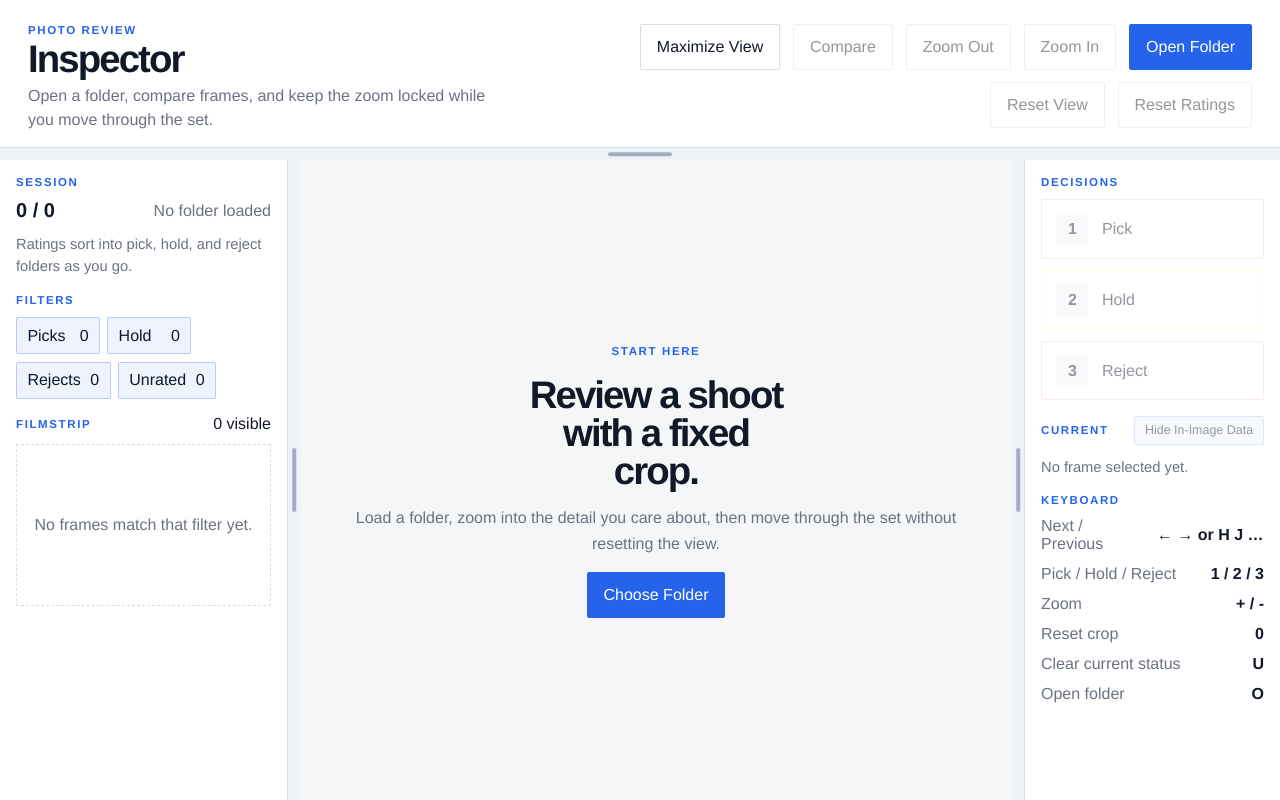
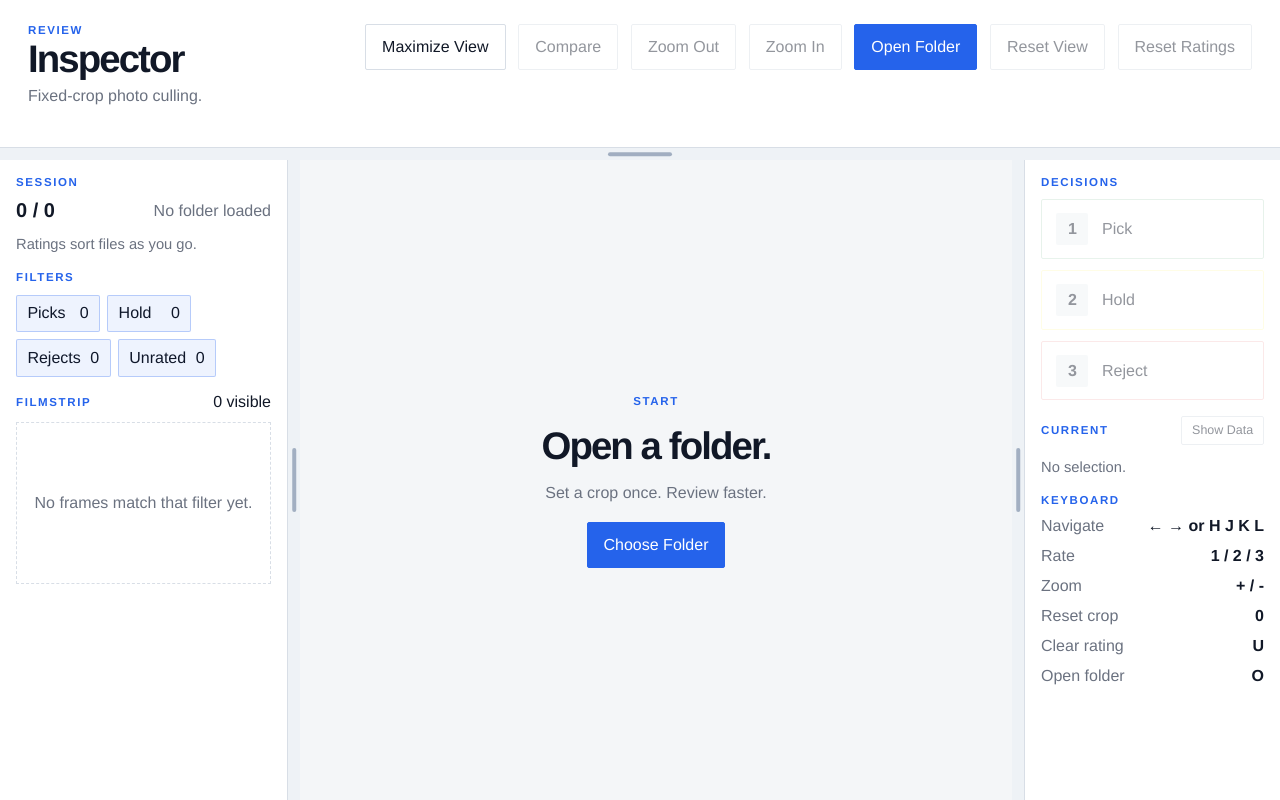
Before and after one commit to ericceg/inspector, a React (Vite) app: page / in a window 1280 px wide. Built offline with nearby package versions, Linux system fonts and the light colour scheme.

Commit message:
Trim app copy

```diff
--- a/src/App.tsx
+++ b/src/App.tsx
@@ -64,7 +64,7 @@ function App() {
   const [selectedIndex, setSelectedIndex] = useState(0);
   const [stripFilter, setStripFilter] = useState<StripFilter>(createAllStripFilter);
   const [showCompare, setShowCompare] = useState(false);
-  const [showImageValues, setShowImageValues] = useState(true);
+  const [showImageValues, setShowImageValues] = useState(false);
   const [isTopbarCollapsed, setIsTopbarCollapsed] = useState(false);
   const [isLeftRailCollapsed, setIsLeftRailCollapsed] = useState(false);
   const [isRightRailCollapsed, setIsRightRailCollapsed] = useState(false);
@@ -169,9 +169,9 @@ function App() {
         setSelectedIndex(0);
         setFolderPath(selectedPath);
         setViewerState(DEFAULT_VIEWER_STATE);
-        setLoadError("No viewable photos were found in that folder.");
+        setLoadError("No photos found.");
         await message(
-          "No supported photos or RAW files were found in the selected folder.",
+          "No supported photos found.",
           {
             title: "Nothing to review",
             kind: "warning",
@@ -867,8 +867,8 @@ function App() {
           <div className="loading-overlay__panel">
             <span aria-hidden="true" className="loading-overlay__spinner" />
             <div>
-              <strong>Loading folder</strong>
-              <p>Scanning files. RAW previews render as frames open.</p>
+              <strong>Loading</strong>
+              <p>Scanning files.</p>
             </div>
           </div>
         </div>
@@ -876,12 +876,9 @@ function App() {
 
       <header ref={topbarRef} className="topbar">
         <div className="topbar__brand">
-          <p className="topbar__eyebrow">Photo Review</p>
+          <p className="topbar__eyebrow">Review</p>
           <h1>Inspector</h1>
-          <p className="topbar__summary">
-            Open a folder, compare frames, and keep the zoom locked while you
-            move through the set.
-          </p>
+          <p className="topbar__summary">Fixed-crop photo culling.</p>
         </div>
 
         <div className="topbar__actions">
@@ -956,9 +953,9 @@ function App() {
             ) : null}
             <p className="session-note">
               {isLoading
-                ? "Scanning files. RAW previews render after the list opens."
+                ? "Scanning files."
                 : rawPreviewStatusText ||
-                  "Ratings sort into pick, hold, and reject folders as you go."}
+                  "Ratings sort files as you go."}
             </p>
             {loadError ? <p className="session-error">{loadError}</p> : null}
           </div>
@@ -1025,7 +1022,7 @@ function App() {
                           />
                         ) : (
                           <span className="filmstrip__thumb-placeholder">
-                            {photo.previewStatus === "error" ? "RAW failed" : "RAW"}
+                            {photo.previewStatus === "error" ? "Failed" : "RAW"}
                           </span>
                         )}
                       </div>
@@ -1113,12 +1110,9 @@ function App() {
             </div>
           ) : (
             <div className="empty-workspace">
-              <p className="section-label">Start Here</p>
-              <h2>Review a shoot with a fixed crop.</h2>
-              <p>
-                Load a folder, zoom into the detail you care about, then move
-                through the set without resetting the view.
-              </p>
+              <p className="section-label">Start</p>
+              <h2>Open a folder.</h2>
+              <p>Set a crop once. Review faster.</p>
               <button
                 className="button button--primary"
                 onClick={() => void loadFolder()}
@@ -1192,7 +1186,7 @@ function App() {
                 onClick={() => setShowImageValues((current) => !current)}
                 type="button"
               >
-                {showImageValues ? "Hide In-Image Data" : "Show In-Image Data"}
+                {showImageValues ? "Hide Data" : "Show Data"}
               </button>
             </div>
             {selectedPhoto ? (
@@ -1228,7 +1222,7 @@ function App() {
 
                 <div className="detail-list detail-list--metadata">
                   {isSelectedPhotoMetadataLoading ? (
-                    <p className="muted-copy">Reading embedded image values…</p>
+                    <p className="muted-copy">Reading data…</p>
                   ) : selectedPhotoMetadataError ? (
                     <p className="muted-copy">{selectedPhotoMetadataError}</p>
                   ) : selectedPhotoMetadata?.length ? (
@@ -1239,12 +1233,12 @@ function App() {
                       </div>
                     ))
                   ) : (
-                    <p className="muted-copy">No embedded image values found for this file.</p>
+                    <p className="muted-copy">No image data.</p>
                   )}
                 </div>
               </>
             ) : (
-              <p className="muted-copy">No frame selected yet.</p>
+              <p className="muted-copy">No selection.</p>
             )}
           </div>
 
@@ -1252,11 +1246,11 @@ function App() {
             <p className="section-label">Keyboard</p>
             <div className="shortcut-list">
               <div className="shortcut-list__row">
-                <span>Next / Previous</span>
+                <span>Navigate</span>
                 <strong>← → or H J K L</strong>
               </div>
               <div className="shortcut-list__row">
-                <span>Pick / Hold / Reject</span>
+                <span>Rate</span>
                 <strong>1 / 2 / 3</strong>
               </div>
               <div className="shortcut-list__row">
@@ -1268,7 +1262,7 @@ function App() {
                 <strong>0</strong>
               </div>
               <div className="shortcut-list__row">
-                <span>Clear current status</span>
+                <span>Clear rating</span>
                 <strong>U</strong>
               </div>
               <div className="shortcut-list__row">
--- a/src/components/PhotoStage.tsx
+++ b/src/components/PhotoStage.tsx
@@ -337,7 +337,7 @@ export function PhotoStage({
           </>
         ) : (
           <div className="photo-stage__placeholder">
-            <p>Move to the second frame to compare detail side-by-side.</p>
+            <p>No compare frame.</p>
           </div>
         )}
       </div>
```
